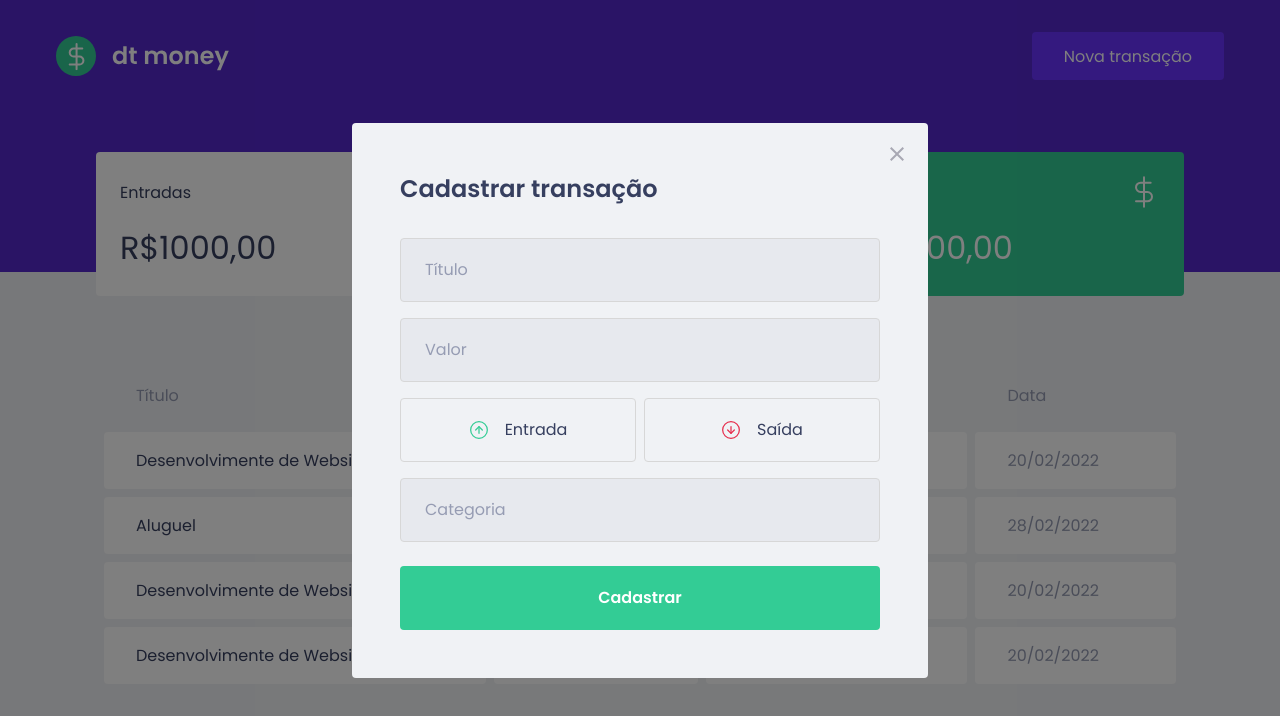
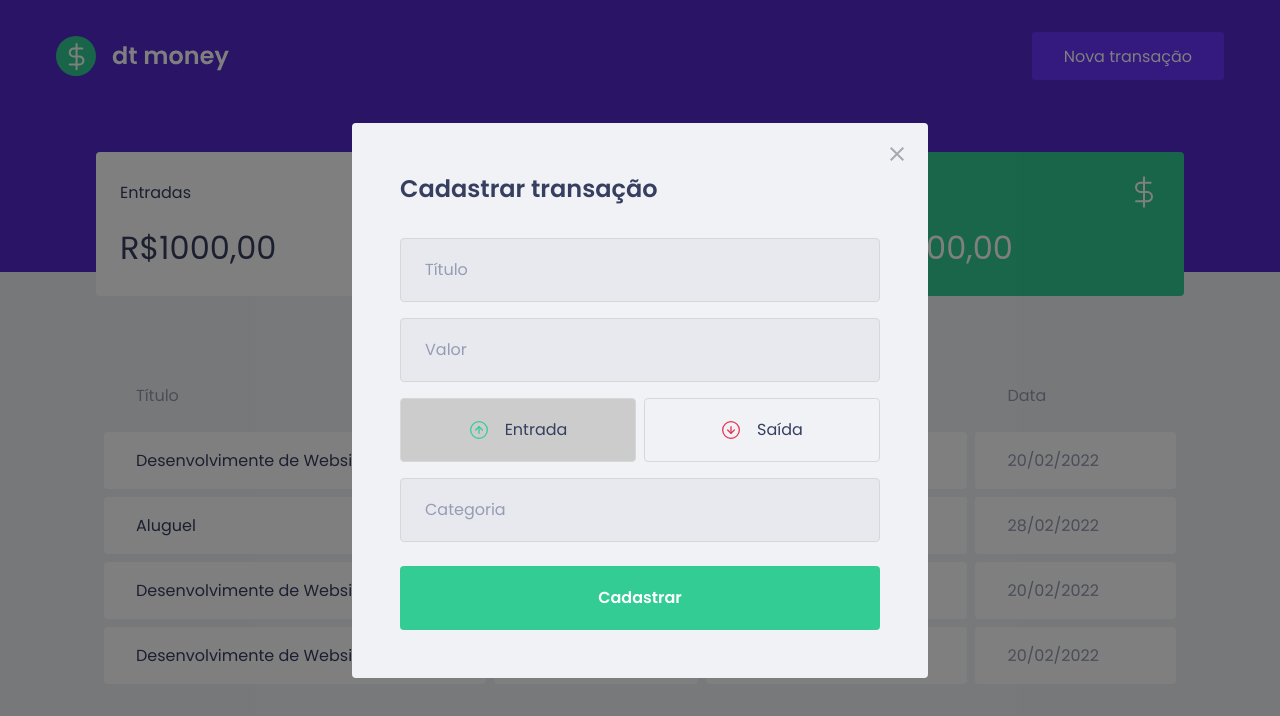
Before and after one commit to clarabrancalhao/dt-money, a React (Create React App) app: page / in a window 1280 px wide. Both pictures are taken after a click on the button "Nova transação". Shown: the top 716 px of the page. Built offline with nearby package versions, Linux system fonts and the light colour scheme; no server answers; what miragejs would draw is missing.

Commit message:
feat: change type button background color

```diff
--- a/src/components/NewTransactionModal/index.tsx
+++ b/src/components/NewTransactionModal/index.tsx
@@ -1,8 +1,9 @@
 import Modal from "react-modal";
-import { Container, TransactionTypeContainer } from "./styles";
+import { Container, RadioBox, TransactionTypeContainer } from "./styles";
 import closeModalImg from "../../assets/close.svg";
 import incomeImg from "../../assets/income.svg";
 import outcomeImg from "../../assets/outcome.svg";
+import { useState } from "react";
 
 Modal.setAppElement("#root");
 
@@ -15,6 +16,8 @@
   isOpen,
   onRequestClose,
 }: NewTransactionModalProps) => {
+  const [type, setType] = useState("deposit");
+
   return (
     <Modal
       isOpen={isOpen}
@@ -34,14 +37,26 @@
         <input type="text" placeholder="Título" />
         <input type="number" placeholder="Valor" />
         <TransactionTypeContainer>
-          <button type="button">
+          <RadioBox
+            type="button"
+            isActive={type === "deposit"}
+            onClick={() => {
+              setType("deposit");
+            }}
+          >
             <img src={incomeImg} alt="Entrada" />
             <span>Entrada</span>
-          </button>
-          <button>
+          </RadioBox>
+          <RadioBox
+            type="button"
+            isActive={type === "withdraw"}
+            onClick={() => {
+              setType("withdraw");
+            }}
+          >
             <img src={outcomeImg} alt="Saída" />
             <span>Saída</span>
-          </button>
+          </RadioBox>
         </TransactionTypeContainer>
         <input type="text" placeholder="Categoria" />
         <button type="submit">Cadastrar</button>
--- a/src/components/NewTransactionModal/styles.ts
+++ b/src/components/NewTransactionModal/styles.ts
@@ -52,15 +52,21 @@
   display: grid;
   grid-template-columns: 1fr 1fr;
   grid-gap: 0.5rem;
+`;
 
-  button {
+interface RadioBoxProps {
+  isActive: boolean;
+}
+
+export const RadioBox = styled.button<RadioBoxProps>`
   height: 4rem;
   border: 1px solid #d7d7d7;
   border-radius: 0.25rem;
-    background: transparent;
   display: flex;
   align-items: center;
   justify-content: center;
+
+  background: ${(props) => (props.isActive ? "#ccc" : "transparent")};
 
   transition: border-color 0.2s;
 
@@ -79,5 +85,4 @@
     font-size: 1rem;
     color: var(--text-title);
   }
-  }
 `;
```
Lines whose indentation alone changed are shown as unchanged.
